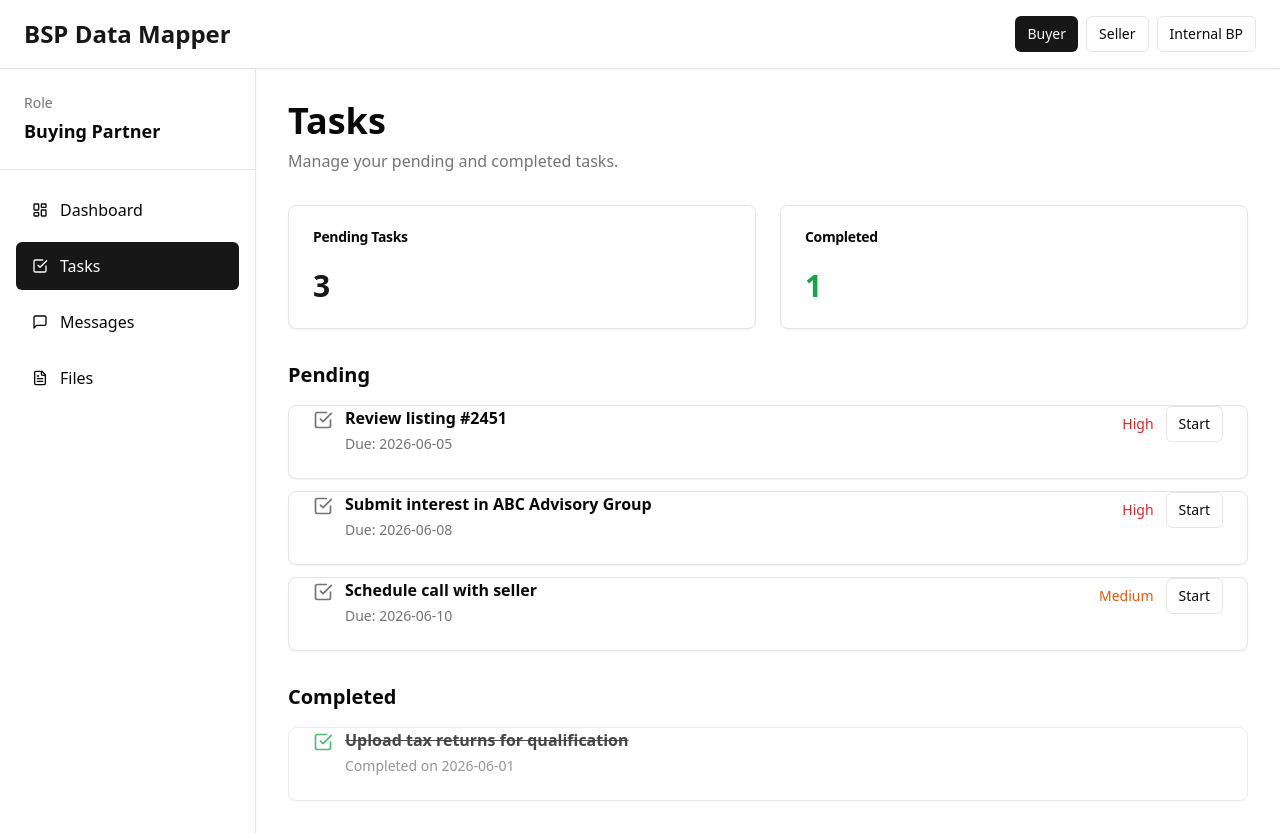
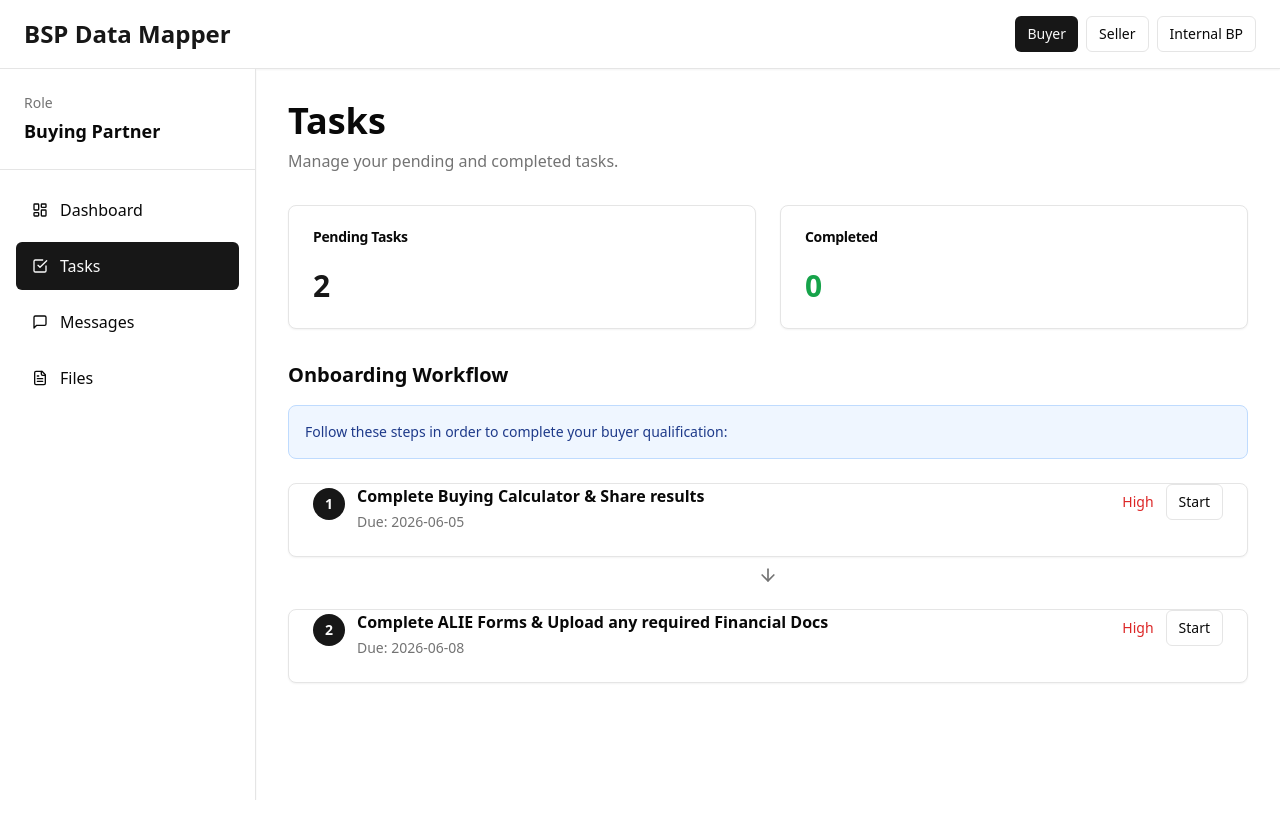
Before and after one commit to FlawlessCX/bsp-data-mapper, a React (Vite) app: page / in a window 1280 px wide. Both pictures are taken after a click on the button "Tasks". After the commit the page ends 800 px from the top, so only its background shows below. Built offline with nearby package versions, Linux system fonts and the light colour scheme.

Commit message:
Update Buyer tasks to follow onboarding workflow
- Step 1: Complete Buying Calculator & Share results
- Step 2: Complete ALIE Forms & Upload required Financial Docs
- Add visual workflow indicators with step numbers
- Show workflow guide message for buyers
- Add arrow connectors between steps

```diff
--- a/src/pages/Tasks.tsx
+++ b/src/pages/Tasks.tsx
@@ -1,17 +1,24 @@
 import { Card, CardContent, CardHeader, CardTitle } from '../components/ui/card'
 import { Button } from '../components/ui/button'
-import { CheckSquare } from 'lucide-react'
+import { CheckSquare, ArrowRight } from 'lucide-react'
 
 interface TasksProps {
   currentRole: string
 }
 
+interface Task {
+  id: number
+  title: string
+  status: 'pending' | 'completed'
+  dueDate: string
+  priority: 'high' | 'medium' | 'low'
+  step?: number
+}
+
 const mockTasks = {
   'buying-partner': [
-    { id: 1, title: 'Review listing #2451', status: 'pending', dueDate: '2026-06-05', priority: 'high' },
-    { id: 2, title: 'Submit interest in ABC Advisory Group', status: 'pending', dueDate: '2026-06-08', priority: 'high' },
-    { id: 3, title: 'Upload tax returns for qualification', status: 'completed', dueDate: '2026-06-01', priority: 'high' },
-    { id: 4, title: 'Schedule call with seller', status: 'pending', dueDate: '2026-06-10', priority: 'medium' },
+    { id: 1, title: 'Complete Buying Calculator & Share results', status: 'pending', dueDate: '2026-06-05', priority: 'high', step: 1 },
+    { id: 2, title: 'Complete ALIE Forms & Upload any required Financial Docs', status: 'pending', dueDate: '2026-06-08', priority: 'high', step: 2 },
   ],
   'selling-partner': [
     { id: 1, title: 'Update listing documents', status: 'pending', dueDate: '2026-06-05', priority: 'high' },
@@ -69,20 +76,36 @@ export function Tasks({ currentRole }: TasksProps) {
       {/* Pending Tasks */}
       {pendingTasks.length > 0 && (
         <>
-          <h3 className="text-xl font-bold mb-4 text-foreground">Pending</h3>
-          <div className="space-y-3 mb-8">
-            {pendingTasks.map(task => (
-              <Card key={task.id} className="hover:shadow-md transition">
+          <h3 className="text-xl font-bold mb-4 text-foreground">
+            {currentRole === 'buying-partner' ? 'Onboarding Workflow' : 'Pending'}
+          </h3>
+          {currentRole === 'buying-partner' && (
+            <div className="mb-6 p-4 bg-blue-50 border border-blue-200 rounded-lg">
+              <p className="text-sm text-blue-900">
+                Follow these steps in order to complete your buyer qualification:
+              </p>
+            </div>
+          )}
+          <div className={currentRole === 'buying-partner' ? 'space-y-4 mb-8' : 'space-y-3 mb-8'}>
+            {pendingTasks.map((task, index) => (
+              <div key={task.id}>
+                <Card className="hover:shadow-md transition">
                   <CardContent className="p-4">
                     <div className="flex items-start justify-between">
                       <div className="flex items-start gap-3 flex-1">
-                      <CheckSquare className="w-5 h-5 text-muted-foreground mt-1" />
+                        {currentRole === 'buying-partner' && task.step ? (
+                          <div className="w-8 h-8 rounded-full bg-primary text-primary-foreground flex items-center justify-center font-bold text-sm flex-shrink-0 mt-1">
+                            {task.step}
+                          </div>
+                        ) : (
+                          <CheckSquare className="w-5 h-5 text-muted-foreground mt-1 flex-shrink-0" />
+                        )}
                         <div className="flex-1">
                           <h4 className="font-semibold text-foreground">{task.title}</h4>
                           <p className="text-sm text-muted-foreground mt-1">Due: {task.dueDate}</p>
                         </div>
                       </div>
-                    <div className="flex items-center gap-3">
+                      <div className="flex items-center gap-3 flex-shrink-0">
                         <span className={`text-sm font-medium ${getPriorityColor(task.priority)}`}>
                           {task.priority.charAt(0).toUpperCase() + task.priority.slice(1)}
                         </span>
@@ -91,6 +114,12 @@ export function Tasks({ currentRole }: TasksProps) {
                     </div>
                   </CardContent>
                 </Card>
+                {currentRole === 'buying-partner' && index < pendingTasks.length - 1 && (
+                  <div className="flex justify-center py-2">
+                    <ArrowRight className="w-5 h-5 text-muted-foreground rotate-90" />
+                  </div>
+                )}
+              </div>
             ))}
           </div>
         </>
```
Lines whose indentation alone changed are shown as unchanged.
